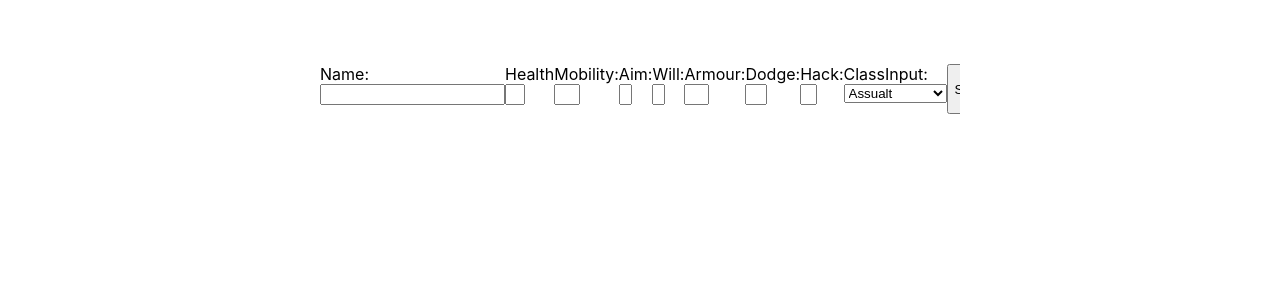
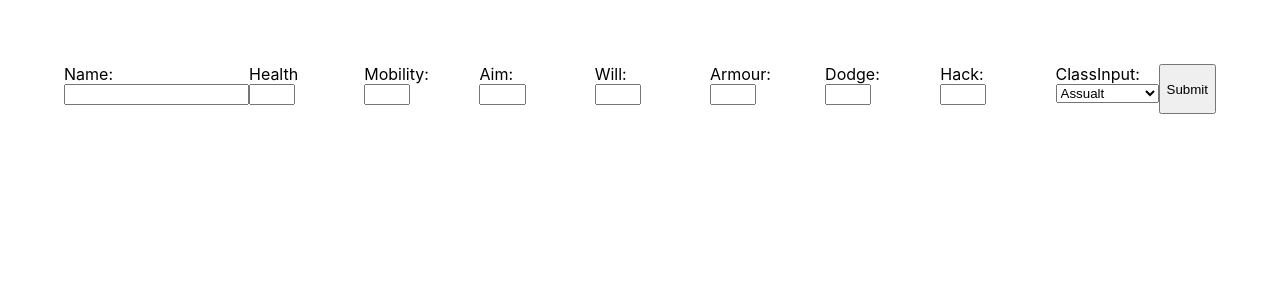
Before and after one commit to TobyLynas/xcomManager, a Next.js app in the folder client/: page / in a window 1280 px wide. Shown: the top 300 px of the page. Built offline with nearby package versions, Linux system fonts and the light colour scheme.

Commit message:
alter styling for unitForm

```diff
--- a/client/components/unitForm.module.css
+++ b/client/components/unitForm.module.css
@@ -1,16 +1,9 @@
-.page{
-    height: 100%;
-    width: 100%;
-}
-
 .formMain{
-    margin: 5% 25%;
-    background-color: none;
-    max-width: 100%;
+    margin: 5% 5%;
+    width: 90%;
     height: 100px;
     display: flex;
     justify-content: space-around;
-    overflow: scroll;
 }
 
 .nameInput{
--- a/client/pages/index.js
+++ b/client/pages/index.js
@@ -10,7 +10,7 @@ export default function Home() {
         <link rel="icon" href="/favicon.ico" />
       </Head>
 
-      <main>
+      <main className={styles.main}>
         <UnitForm />
       </main>
 
--- a/client/styles/Home.module.css
+++ b/client/styles/Home.module.css
@@ -0,0 +1,4 @@
+.main{
+    width: 100%;
+    height: 100%;
+}
```
Also changed, not shown: 2 other files (tests, documents, lock files or other folders).
